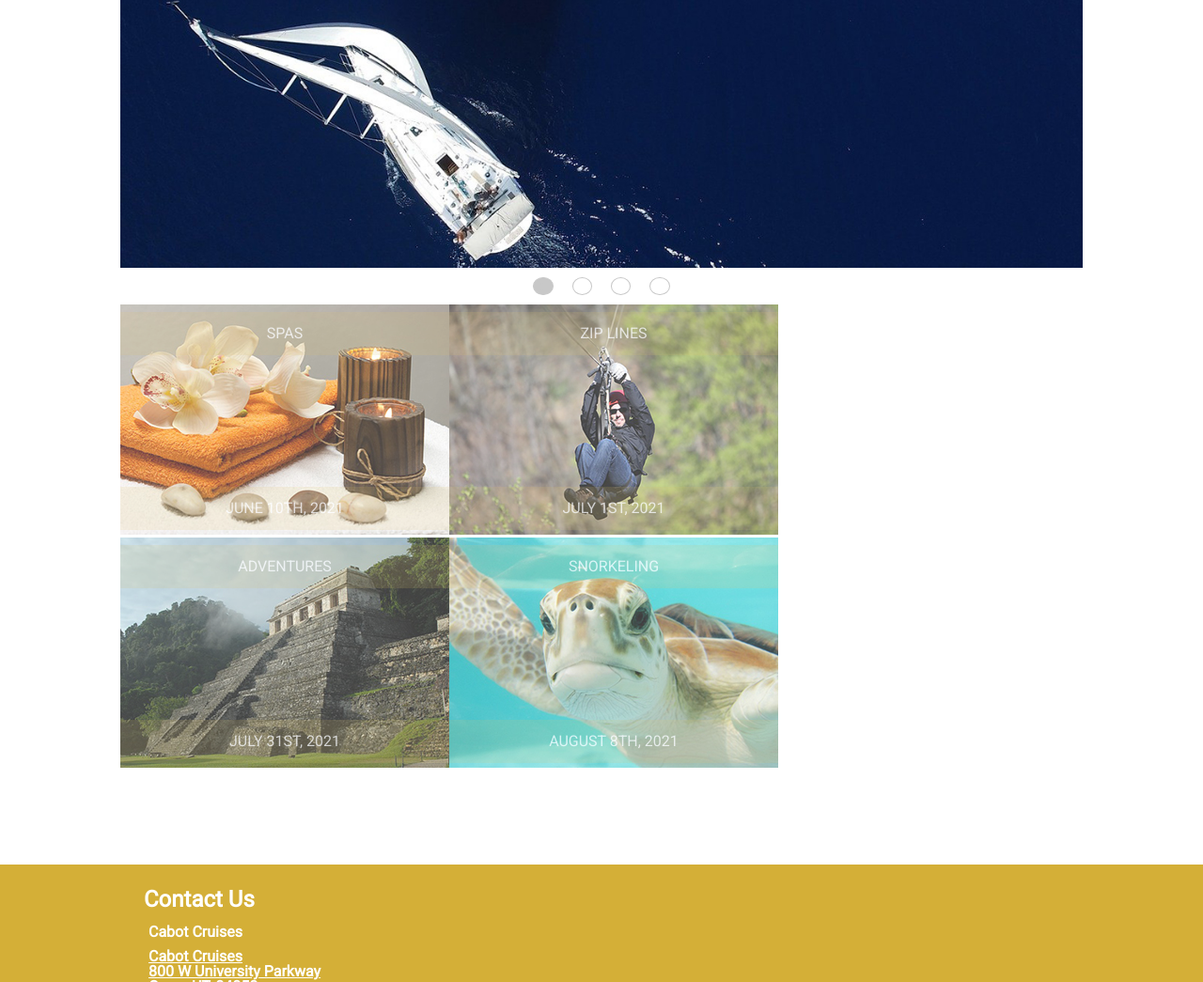
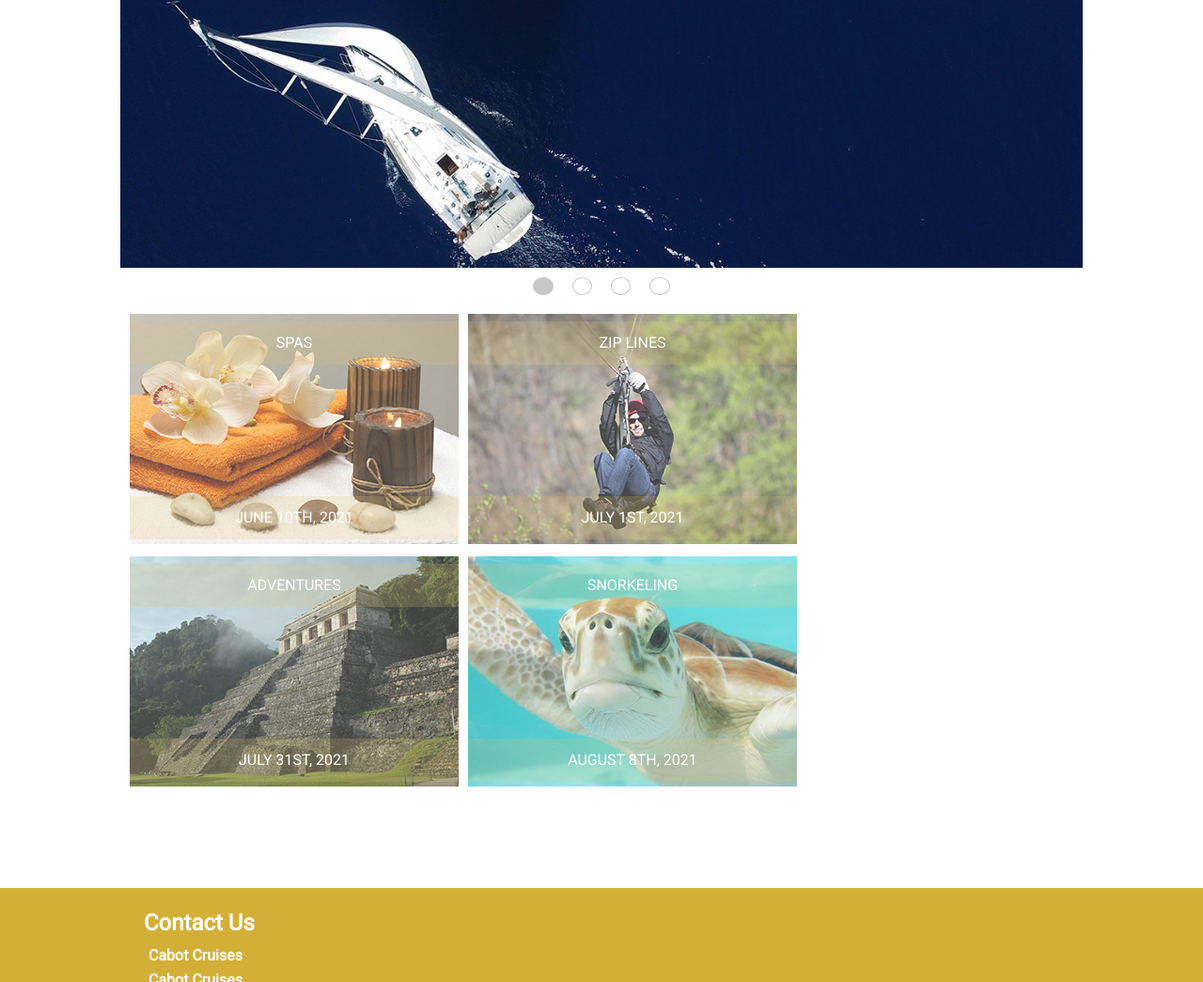
Before and after one commit to aubreyjonescreatives/blog-php-wordpress, a plain HTML site: page index.html in a window 1280 px wide. Shown: the part 418-1463 px from the top of the page at 94% size. Drawn offline with nearby package versions, Linux system fonts and the light colour scheme; files whose address does not match are found by name.

Commit message:
adjust flex on cards

```diff
--- a/index.html
+++ b/index.html
@@ -102,27 +102,35 @@
 
 
 
-<div class="container">
-  <div>
+<div class="container-cards">
+    <div class="column">
+  <div class="card-1">
     <div class="title">SPAS</div>
     <img src="images/teaser_1.jpg" alt="teaser 1">
     <div class="date">JUNE 10TH, 2021</div>
   </div>
-    <div>
+</div>
+<div class="column">
+    <div class="card-2">
     <div class="title">ZIP LINES</div>
     <img src="images/teaser_2.jpg" alt="teaser 2">
     <div class="date">JULY 1ST, 2021</div>
   </div>
-    <div>
+</div>
+  <div class="column">
+    <div class="card-3">
     <div class="title">ADVENTURES</div>
     <img src="images/teaser_3.jpg" alt="teaser 3">
     <div class="date">JULY 31ST, 2021</div>
 </div>
-  <div>
+</div>
+  <div class="column">
+  <div class="card-4">
     <div class="title">SNORKELING</div>
     <img src="images/teaser_4.jpg" alt="teaser 4">
     <div class="date">AUGUST 8TH, 2021</div>
   </div>
+</div>
 </div>
 
 
--- a/scss/_large.scss
+++ b/scss/_large.scss
@@ -25,14 +25,13 @@
 
 main {
 
- .card-deck {
+  .container-cards {
 
-  .card {
-    flex: 25%;
-    max-width: 25%;
+
+
+
   }
 
-}
 /* ------------------------Column-----------------------------*/
 
 .row {
--- a/scss/_medium.scss
+++ b/scss/_medium.scss
@@ -150,11 +150,12 @@ div#search {
 
 main {
 
- .card-deck {
-  flex: 33%;
+
+  .container-cards {
 
 
- }
+
+   }
 /* ------------------------Column----------------------------- */
 
 .row {
--- a/scss/_small-default.scss
+++ b/scss/_small-default.scss
@@ -263,17 +263,21 @@ li.slick-active button {
 
 
 
-.container {
+.container-cards {
 display: flex;
 flex-wrap: wrap;
+margin: 5px;
 
 
 
 
-  div:nth-child(1) {
+
+
+  .card-1 {
     position: relative;
     text-align: center;
     opacity: 0.75;
+    margin: 5px;
 
 
 
@@ -304,11 +308,11 @@ flex-wrap: wrap;
 
 
 
-  div:nth-child(2) {
+  .card-2 {
     position: relative;
     text-align: center;
     opacity: 0.75;
-
+    margin: 5px;
 
 
 
@@ -338,11 +342,11 @@ flex-wrap: wrap;
 
 
 
-  div:nth-child(3) {
+  .card-3 {
     position: relative;
     text-align: center;
     opacity: 0.75;
-
+    margin: 5px;
 
 
 
@@ -372,11 +376,11 @@ flex-wrap: wrap;
 
 
 
-  div:nth-child(4) {
+  .card-4 {
     position: relative;
     text-align: center;
     opacity: 0.75;
-
+    margin: 5px;
 
 
 
```
Also changed, not shown: css/cabotcruisesStyles.css.
